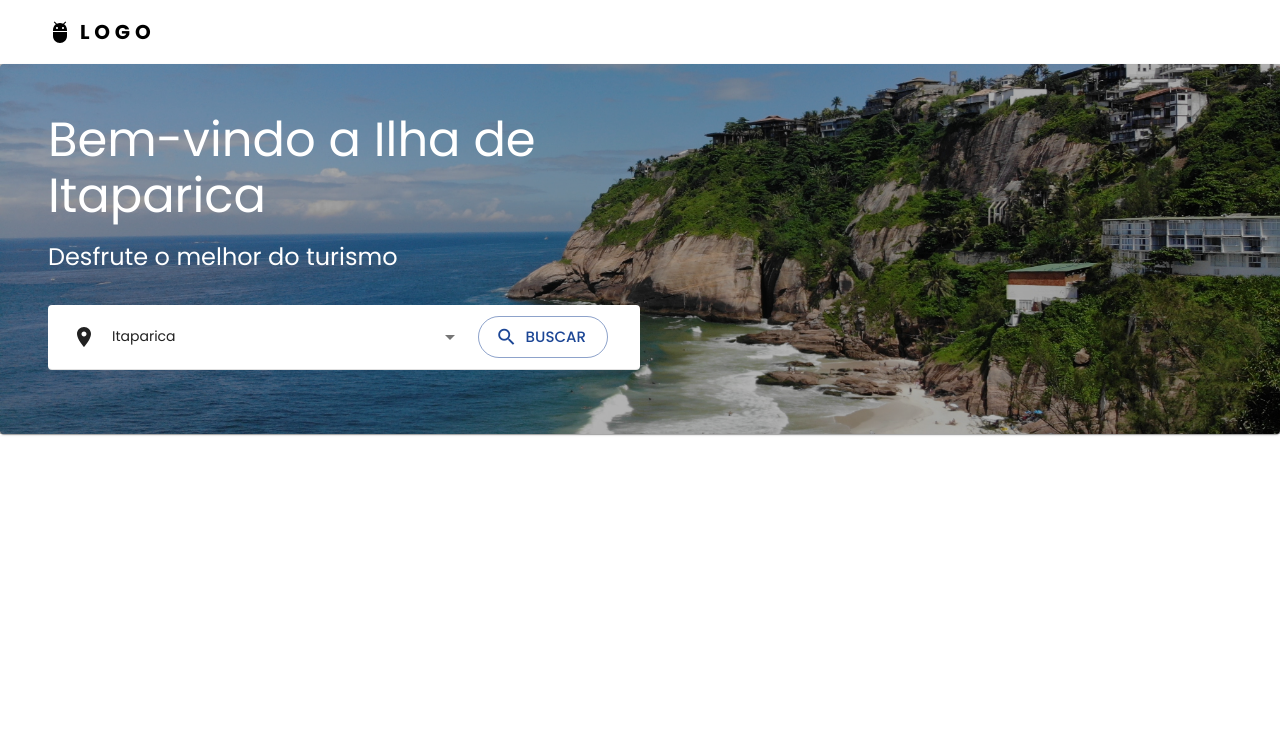
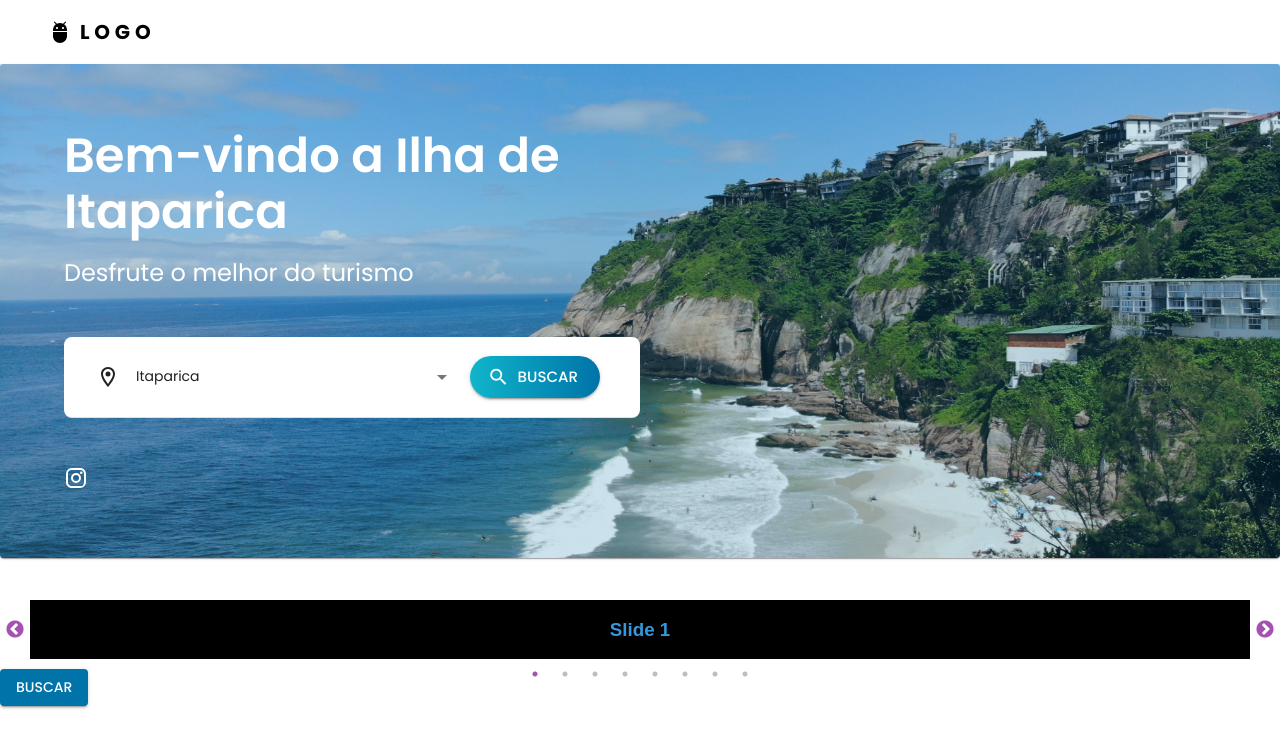
Before and after one commit to ItamarJoire/site-turism, a React (Create React App) app: page / in a window 1280 px wide. Shown: the top 748 px of the page. Built offline with nearby package versions, Linux system fonts and the light colour scheme.

Commit message:
commit 2

```diff
--- a/package.json
+++ b/package.json
@@ -10,7 +10,9 @@
     "react": "^18.2.0",
     "react-dom": "^18.2.0",
     "react-router-dom": "^6.6.1",
-    "react-scripts": "5.0.1"
+    "react-scripts": "5.0.1",
+    "react-slick": "^0.29.0",
+    "slick-carousel": "^1.8.1"
   },
   "devDependencies": {
     "@testing-library/jest-dom": "^5.16.5",
--- a/src/App.tsx
+++ b/src/App.tsx
@@ -1,4 +1,4 @@
-import { ThemeProvider } from '@mui/material/styles'
+import { Button, ThemeProvider } from '@mui/material'
 import { theme } from "./global-style";
 import { MainPage } from './pages';
 
@@ -6,6 +6,9 @@ export const App = () => {
   return (
     <ThemeProvider theme={theme}>
       <MainPage />
+      <Button variant='contained'>
+        Buscar
+      </Button>
     </ThemeProvider>
   );
 }
--- a/src/components/cover/Cover.tsx
+++ b/src/components/cover/Cover.tsx
@@ -1,4 +1,6 @@
 import { Paper, Box, Grid, Typography } from '@mui/material';
+
+import InstagramIcon from '@mui/icons-material/Instagram';
 
 import { Search } from '../search/Search';
 
@@ -37,20 +39,24 @@ export const Cover = (props: ICoverProps) => {
           bottom: 0,
           right: 0,
           left: 0,
-          backgroundColor: 'rgba(0,0,0,.3)',
+          backgroundColor: 'rgba(0,115,168,.2)',
         }}
       />
 
-      <Grid container>
-        <Grid item md={6}>
+      <Grid container >
+        <Grid
+          item
+          md={6}
+          >
           <Box
             sx={{
               position: 'relative',
-              p: { xs: 3, md: 6 },
+              p: { xs: 6, md: 8 },
               pr: { md: 0 },
             }}
           >
             <Typography
+              fontWeight='600'
               component="h1"
               variant="h3"
               color="inherit"
@@ -67,7 +73,9 @@ export const Cover = (props: ICoverProps) => {
               {post.description}
             </Typography>
 
+
             <Search />
+            <InstagramIcon />
           </Box>
         </Grid>
       </Grid>
--- a/src/components/header/Header.tsx
+++ b/src/components/header/Header.tsx
@@ -3,8 +3,8 @@ import AdbIcon from '@mui/icons-material/Adb';
 
 export const Header = () => {
   return(
-    <Box>
-      <Container maxWidth='xl'>
+    <Box >
+      <Container maxWidth='xl' >
         <Toolbar>
           <AdbIcon sx={{mr: 1}}
             // sx={{ display: { xs: 'none', md: 'flex' }, mr: 1 }}
@@ -22,7 +22,6 @@ export const Header = () => {
               letterSpacing: '.3rem',
               color: 'inherit',
               textDecoration: 'none',
-
             }}
           >
             LOGO
--- a/src/components/index.tsx
+++ b/src/components/index.tsx
@@ -1,3 +1,4 @@
 export * from './header/Header'
 export * from './cover/Cover'
 export * from './search/Search'
+export * from './simple-slider/SimpleSlider'
--- a/src/components/search/Search.tsx
+++ b/src/components/search/Search.tsx
@@ -1,5 +1,7 @@
-import {Box, Grid, Toolbar, AppBar, useTheme, Icon, TextField, Button, MenuItem } from '@mui/material';
-import Place from '@mui/icons-material/Place'
+import {Box, Grid, Toolbar, AppBar, useTheme, Icon, TextField, MenuItem } from '@mui/material';
+
+import LocationOnOutlinedIcon from '@mui/icons-material/LocationOnOutlined';
+import { ButtonGradientColor } from '../../global-style';
 
 const locations = [
   {
@@ -17,24 +19,25 @@ export const Search = () => {
   const theme = useTheme()
 
   return(
-    <Box sx={{ py: theme.spacing(2)}}>
+    <Box sx={{ py: theme.spacing(4), pb: theme.spacing(6)}}>
       <AppBar
         position="static"
         color="default"
         elevation={0}
         sx={{
-          borderRadius: 1,
+          padding: theme.spacing(1),
+          borderRadius: 2,
           background: 'white',
-          borderBottom: '1px solid rgba(0, 0, 0, 0.12)' }}
-          // marginX:'auto',
-          // width: { xs: '90%', sm: '50%'},
+          borderBottom: '1px solid rgba(0, 0, 0, 0.12)',
+          maxWidth: '800px'
+        }}
           // display: { xs: 'none', md: 'flex' },
       >
 
         <Toolbar>
           <Grid container spacing={2} alignItems="center">
             <Grid item>
-              <Place color="inherit" sx={{ display: 'block' }} />
+              <LocationOnOutlinedIcon color="inherit" sx={{ display: 'block' }} />
             </Grid>
             <Grid item xs>
               <TextField
@@ -56,14 +59,14 @@ export const Search = () => {
               </TextField>
             </Grid>
             <Grid item>
-              <Button
+              <ButtonGradientColor
                 size='large'
-                variant="outlined"
+                variant="contained"
                 sx={{ mr: 1, borderRadius: 36 }}
                 startIcon={<Icon>search</Icon>}
               >
                 Buscar
-              </Button>
+              </ButtonGradientColor>
             </Grid>
           </Grid>
         </Toolbar>
--- a/src/components/simple-slider/SimpleSlider.tsx
+++ b/src/components/simple-slider/SimpleSlider.tsx
@@ -1,33 +1,22 @@
-import Slider from 'react-slick';
+import "slick-carousel/slick/slick.css";
+import "slick-carousel/slick/slick-theme.css";
+
+import "./styles.css";
+
+
+import Slider from "react-slick";
 
 export default function SimpleSlider() {
-  var settings = {
-    dots: true,
-    infinite: true,
-    speed: 500,
-    slidesToShow: 1,
-    slidesToScroll: 1
-  };
+  const renderSlides = () =>
+    [1, 2, 3, 4, 5, 6, 7, 8].map(num => (
+      <div>
+        <h3>Slide {num}</h3>
+      </div>
+    ));
+
   return (
-    <Slider {...settings}>
-      <div>
-        <h3>1</h3>
-      </div>
-      <div>
-        <h3>2</h3>
-      </div>
-      <div>
-        <h3>3</h3>
-      </div>
-      <div>
-        <h3>4</h3>
-      </div>
-      <div>
-        <h3>5</h3>
-      </div>
-      <div>
-        <h3>6</h3>
-      </div>
-    </Slider>
+    <div className="App">
+      <Slider dots={true}>{renderSlides()}</Slider>
+    </div>
   );
 }
--- /dev/null
+++ b/src/components/simple-slider/styles.css
@@ -0,0 +1,25 @@
+
+.App {
+  font-family: sans-serif;
+  padding: 10px 30px;
+}
+
+.App div{
+  background-color: black;
+}
+
+.App > div {
+  background-color: #fff;
+  color: #fff;
+  color: #3498db;
+  text-align: center;
+}
+
+.slick-dots li.slick-active button:before {
+  color: #881798;
+}
+
+.slick-prev:before,
+.slick-next:before {
+  color: #881798;
+}
--- a/src/global-style.ts
+++ b/src/global-style.ts
@@ -1,14 +1,32 @@
-import { createTheme } from '@mui/material/styles'
-
+import { createTheme, styled, Button } from '@mui/material'
 
 export const theme = createTheme({
   palette: {
     primary: {
-      main: '#1C4695'
-    }
+      main: '#0073A8',
+    },
+    secondary: {
+      main: '#10B5CB'
+    },
+    common: {
+      black: 'linear-gradient(90deg, #10B5CB 0%, #0073A8 100%)'
+    },
   },
   typography: {
     fontFamily: 'Poppins, sans-serif',
   },
+})
 
-})
+
+export const ButtonGradientColor = styled(Button)(({ theme }) => ({
+  color: '#fff',
+  border: 'none',
+  background: theme.palette.common.black,
+  transition: 'background 200ms',
+
+  '&:hover': {
+    color: '#fff',
+    border: 'none',
+    background: theme.palette.primary.main
+  }
+}));
--- a/src/pages/MainPage.tsx
+++ b/src/pages/MainPage.tsx
@@ -1,6 +1,6 @@
 import { Header, Cover } from "../components"
-
 import Img from '../assets/capa.jpg'
+import SimpleSlider from "../components/simple-slider/SimpleSlider"
 
 const cover = {
   title: 'Bem-vindo a Ilha de Itaparica',
@@ -16,6 +16,7 @@ export const MainPage = () => {
     <>
       <Header />
       <Cover post={cover}/>
+      <SimpleSlider />
     </>
   )
 }
```
Also changed, not shown: 1 other file (tests, documents, lock files or other folders).
